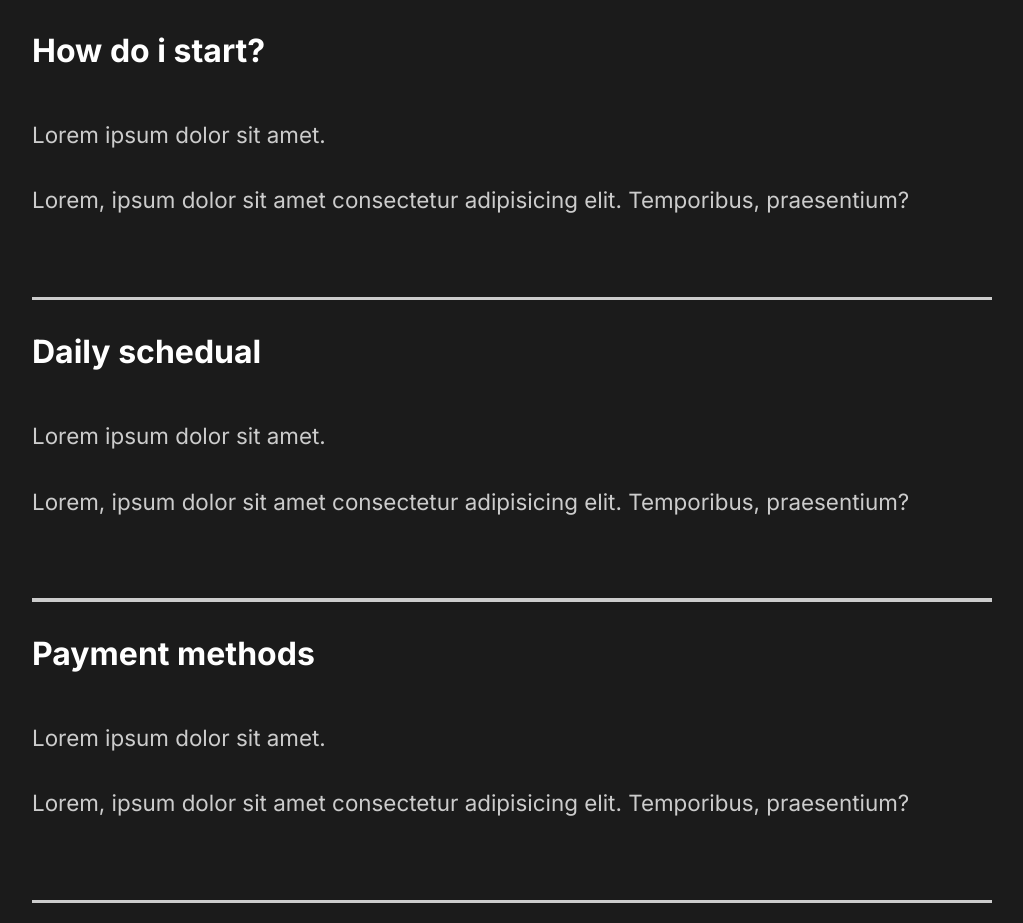
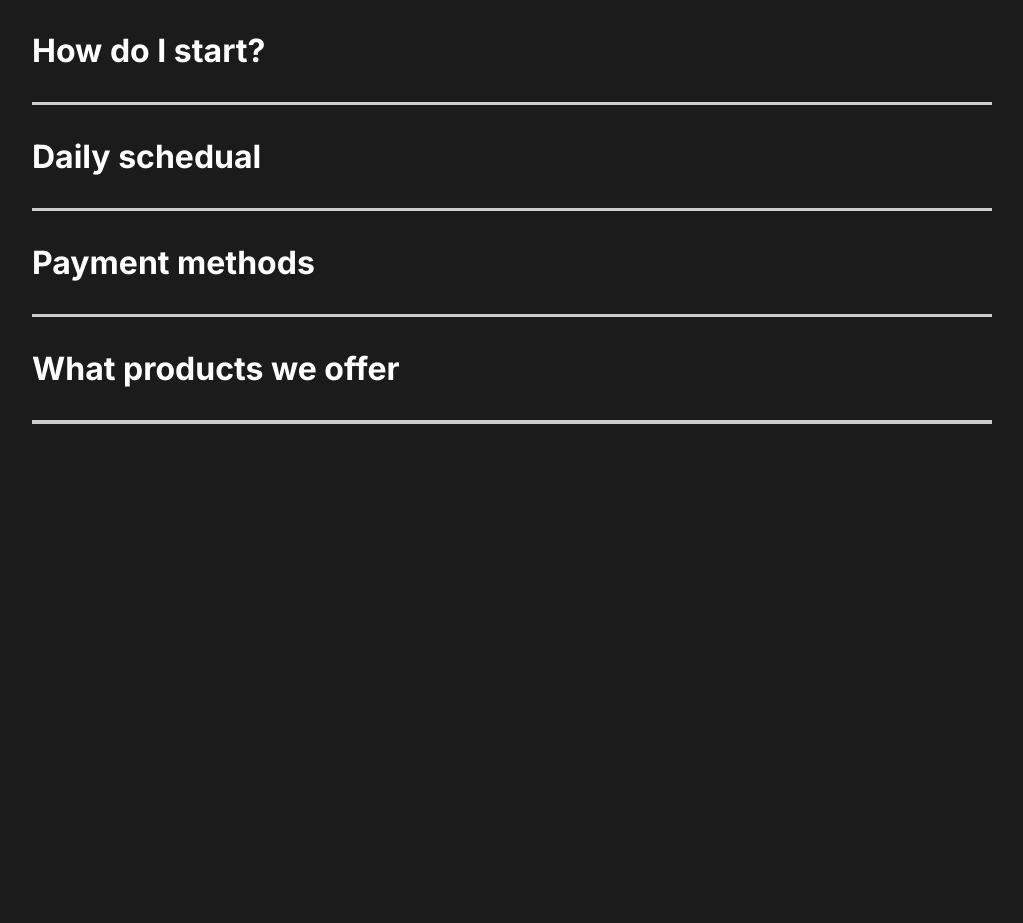
Before and after one commit to MadBones3/ReactPortofolioWebsite, a React (Create React App) app: page / in a window 1280 px wide. Shown: the part 2309-3232 px from the top of the page, without its empty margins (128-1151 px from the left). After the commit the page ends 2871 px from the top, so only its background shows below. Built offline with nearby package versions, Linux system fonts and the light colour scheme.

Commit message:
resuable components

```diff
--- a/src/components/FaqSection.js
+++ b/src/components/FaqSection.js
@@ -1,5 +1,7 @@
 import React from 'react';
 import styled from 'styled-components';
+import Toggle from './Toggle';
+import {AnimateSharedLayout} from "framer-motion";
 
 import {Layout} from '../styles';
 
@@ -7,38 +9,32 @@
     return(
         <FAQ>
             <h2>Any questions?</h2>
-            <div className="question">
-                <h4>How do i start?</h4>
+            <AnimateSharedLayout>
+                <Toggle title="How do I start?">
                     <div className="answer">
                         <p>Lorem ipsum dolor sit amet.</p>
                         <p>Lorem, ipsum dolor sit amet consectetur adipisicing elit. Temporibus, praesentium?</p>
                     </div>
-                <div className="faq-line"></div>
-            </div>
-            <div className="question">
-                <h4>Daily schedual</h4>
+                </Toggle>
+                <Toggle title="Daily schedual">
                     <div className="answer">
                         <p>Lorem ipsum dolor sit amet.</p>
                         <p>Lorem, ipsum dolor sit amet consectetur adipisicing elit. Temporibus, praesentium?</p>
                     </div>
-                <div className="faq-line"></div>
-            </div>
-            <div className="question">
-                <h4>Payment methods</h4>
+                </Toggle>
+                <Toggle title="Payment methods">
                     <div className="answer">
                         <p>Lorem ipsum dolor sit amet.</p>
                         <p>Lorem, ipsum dolor sit amet consectetur adipisicing elit. Temporibus, praesentium?</p>
                     </div>
-                <div className="faq-line"></div>
-            </div>
-            <div className="question">
-                <h4>What products we offer</h4>
+                </Toggle>
+                <Toggle title="What products we offer">
                     <div className="answer">
                         <p>Lorem ipsum dolor sit amet.</p>
                         <p>Lorem, ipsum dolor sit amet consectetur adipisicing elit. Temporibus, praesentium?</p>
                     </div>
-                <div className="faq-line"></div>
-            </div>
+                </Toggle>
+            </AnimateSharedLayout>
         </FAQ>
     )
 }
--- /dev/null
+++ b/src/components/Toggle.js
@@ -0,0 +1,15 @@
+import React, {useState} from 'react';
+import {motion} from "framer-motion";
+
+const Toggle = ({children, title}) => {
+    const [toggle, setToggle] = useState(false)
+    return(
+        <motion.div layout className="question" onClick={() => setToggle(!toggle)}>
+            <motion.h4 layout>{title}</motion.h4>
+            {toggle ? children: ""}
+            <div className="faq-line"></div>
+        </motion.div>
+    )
+}
+
+export default Toggle;
```
Lines whose indentation alone changed are shown as unchanged.
